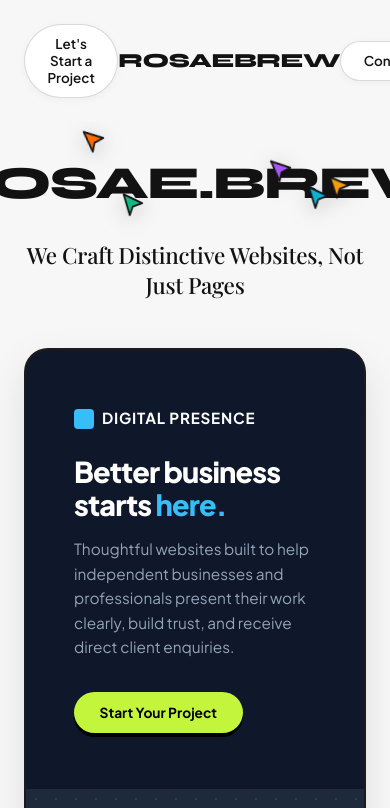
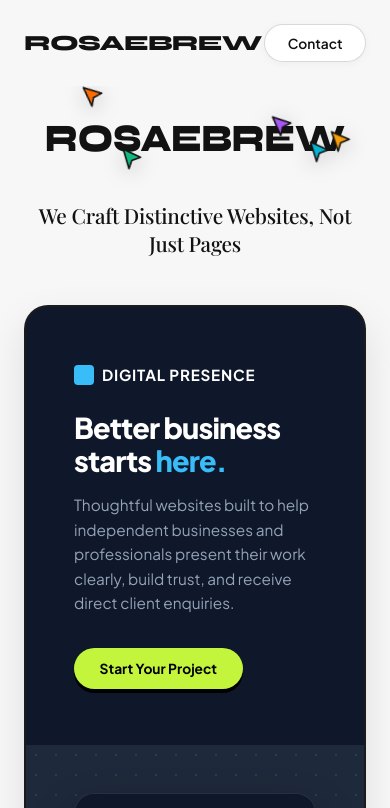
Before and after one commit to arunyagoojar/rosaebrew-website, a React (Vite) app: page / in a window 390 px wide. Shown: the top 808 px of the page. Built offline with nearby package versions, Linux system fonts and the light colour scheme; a web font is replaced by a local one.

Commit message:
fix: make navbar flex logo on left and contact on right, make big title 100% responsive with textLength SVG

```diff
--- a/src/components/Header.tsx
+++ b/src/components/Header.tsx
@@ -15,37 +15,31 @@ export const Header: React.FC<HeaderProps> = ({ onOpenProjectModal }) => {
           justifyContent: 'space-between',
         }}
       >
-        {/* Left Action Button */}
+        {/* Left: Brand Logo */}
+        <div>
+          <a
+            href="#"
+            style={{ textDecoration: 'none', color: 'inherit' }}
+          >
+            <span
+              className="font-display"
+              style={{
+                fontSize: '1.35rem',
+                color: 'var(--text-dark)',
+                letterSpacing: '-0.03em',
+              }}
+            >
+              ROSAEBREW
+            </span>
+          </a>
+        </div>
+
+        {/* Right: Contact Button */}
         <div>
           <button
             onClick={onOpenProjectModal}
             className="btn-pill-white"
-            style={{ fontSize: '0.84rem' }}
-          >
-            <span>Let's Start a Project</span>
-          </button>
-        </div>
-
-        {/* Center Brand Mark */}
-        <div style={{ textAlign: 'center' }}>
-          <span
-            className="font-display"
-            style={{
-              fontSize: '1.25rem',
-              color: 'var(--text-dark)',
-              letterSpacing: '-0.02em',
-            }}
-          >
-            ROSAEBREW
-          </span>
-        </div>
-
-        {/* Right Action Button */}
-        <div>
-          <button
-            onClick={onOpenProjectModal}
-            className="btn-pill-white"
-            style={{ fontSize: '0.84rem' }}
+            style={{ fontSize: '0.86rem', padding: '0.6rem 1.4rem', cursor: 'pointer' }}
           >
             <span>Contact</span>
           </button>
--- a/src/components/Hero.tsx
+++ b/src/components/Hero.tsx
@@ -6,87 +6,90 @@ interface HeroProps {
 
 export const Hero: React.FC<HeroProps> = ({ onOpenProjectModal }) => {
   return (
-    <section style={{ paddingTop: '2.5rem', paddingBottom: '5rem', position: 'relative', overflow: 'hidden' }}>
+    <section style={{ paddingTop: '2rem', paddingBottom: '5rem', position: 'relative', overflow: 'hidden' }}>
       <div className="container" style={{ textAlign: 'center' }}>
-        {/* Perfectly Centered Display Header with 5 Orbiting Colored Mouse Pointers */}
+        {/* Perfectly Centered & 100% Responsive Display Wordmark */}
         <div
           style={{
             position: 'relative',
             width: '100%',
             maxWidth: '960px',
-            margin: '0 auto 2rem auto',
+            margin: '0 auto 2.5rem auto',
+            padding: '0 0.5rem',
             display: 'flex',
             justifyContent: 'center',
             alignItems: 'center',
           }}
         >
-          {/* Responsive SVG Wordmark — Scales on iPhone, iPad & Desktop */}
+          {/* 100% Constrained SVG — Guaranteed to never overflow on any mobile or desktop screen */}
           <svg
-            viewBox="0 0 1000 135"
+            viewBox="0 0 1000 130"
             width="100%"
+            height="auto"
             style={{
               display: 'block',
               width: '100%',
-              maxHeight: '135px',
-              overflow: 'visible',
+              maxWidth: '100%',
+              height: 'auto',
             }}
           >
             <text
-              x="50%"
-              y="105"
+              x="500"
+              y="100"
               textAnchor="middle"
+              textLength="920"
+              lengthAdjust="spacingAndGlyphs"
               fontFamily="'Syne', 'Plus Jakarta Sans', -apple-system, sans-serif"
               fontWeight="800"
-              fontSize="134"
-              letterSpacing="-4"
+              fontSize="120"
               fill="#121212"
             >
-              ROSAE.BREW
+              ROSAEBREW
             </text>
           </svg>
 
           {/* Pointer 1: Orange Pointer */}
           <div className="floating-pointer pointer-1">
-            <svg width="28" height="28" viewBox="0 0 24 24" fill="none">
+            <svg width="26" height="26" viewBox="0 0 24 24" fill="none">
               <path d="M4 2L20 9.5L12 12.5L9.5 20L4 2Z" fill="#FF6B00" stroke="#121212" strokeWidth="1.5" strokeLinejoin="round" />
             </svg>
           </div>
 
           {/* Pointer 2: Emerald Green Pointer */}
           <div className="floating-pointer pointer-2">
-            <svg width="28" height="28" viewBox="0 0 24 24" fill="none">
+            <svg width="26" height="26" viewBox="0 0 24 24" fill="none">
               <path d="M4 2L20 9.5L12 12.5L9.5 20L4 2Z" fill="#10B981" stroke="#121212" strokeWidth="1.5" strokeLinejoin="round" />
             </svg>
           </div>
 
           {/* Pointer 3: Purple Pointer */}
           <div className="floating-pointer pointer-3">
-            <svg width="28" height="28" viewBox="0 0 24 24" fill="none">
+            <svg width="26" height="26" viewBox="0 0 24 24" fill="none">
               <path d="M4 2L20 9.5L12 12.5L9.5 20L4 2Z" fill="#A855F7" stroke="#121212" strokeWidth="1.5" strokeLinejoin="round" />
             </svg>
           </div>
 
           {/* Pointer 4: Cyan Pointer */}
           <div className="floating-pointer pointer-4">
-            <svg width="28" height="28" viewBox="0 0 24 24" fill="none">
+            <svg width="26" height="26" viewBox="0 0 24 24" fill="none">
               <path d="M4 2L20 9.5L12 12.5L9.5 20L4 2Z" fill="#06B6D4" stroke="#121212" strokeWidth="1.5" strokeLinejoin="round" />
             </svg>
           </div>
 
           {/* Pointer 5: Amber Pointer */}
           <div className="floating-pointer pointer-5">
-            <svg width="28" height="28" viewBox="0 0 24 24" fill="none">
+            <svg width="26" height="26" viewBox="0 0 24 24" fill="none">
               <path d="M4 2L20 9.5L12 12.5L9.5 20L4 2Z" fill="#F59E0B" stroke="#121212" strokeWidth="1.5" strokeLinejoin="round" />
             </svg>
           </div>
         </div>
 
-        {/* Hero Editorial Subtitle matching TURN.STUDIO */}
-        <div style={{ maxWidth: '820px', margin: '0 auto 3rem auto' }}>
+        {/* Hero Editorial Subtitle */}
+        <div style={{ maxWidth: '780px', margin: '0 auto 3rem auto' }}>
           <p
             style={{
               fontFamily: 'var(--font-serif)',
-              fontSize: 'clamp(1.4rem, 2.8vw, 2.2rem)',
+              fontSize: 'clamp(1.3rem, 2.5vw, 2rem)',
               color: 'var(--text-dark)',
               fontWeight: 500,
               letterSpacing: '-0.01em',
```
